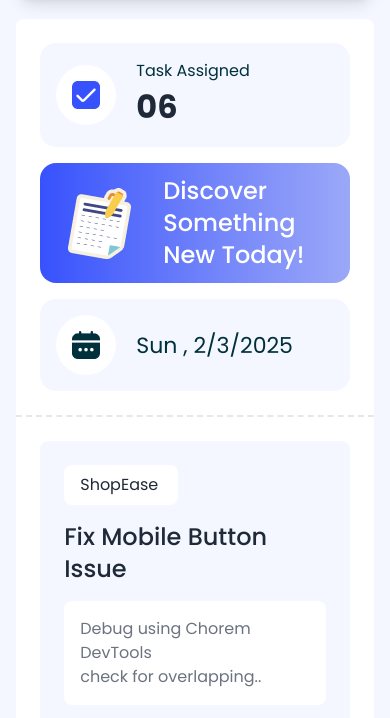
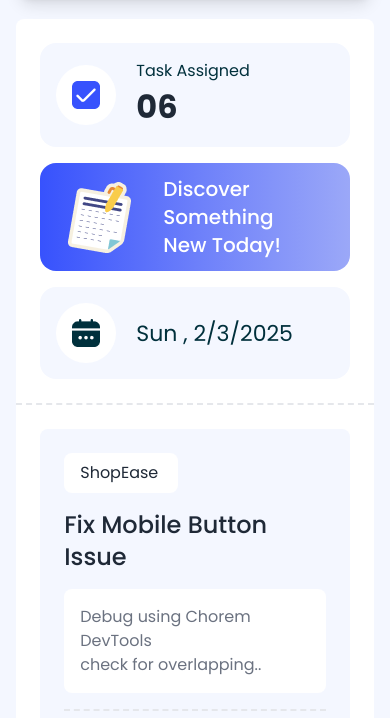
Before and after one commit to MD-MASUD-MIAH/Dev-Board-Task, a website: page index.html in a window 390 px wide. Shown: the part 122-840 px from the top of the page. Drawn offline with nearby package versions, Linux system fonts and the light colour scheme; a web font is replaced by a local one.

Commit message:
last commit

```diff
--- a/index.html
+++ b/index.html
@@ -80,7 +80,7 @@
 
             <div class="px-5 py-3 md:px-10 md:py-6 flex text-white items-center gap-6 rounded-2xl bg-gradient-to-r from-[#3752FD] via-[#6C7FFA] to-[#9BA8F8] w-full md:w-[50%]" id="nextPage">
 <img src="assets/board.png" alt="">
-<h1 class="text-2xl font-medium">Discover Something <br>New Today!</h1>
+<h1 class="text-xl md:text-2xl font-medium">Discover Something <br>New Today!</h1>
             </div>
 
 
```
